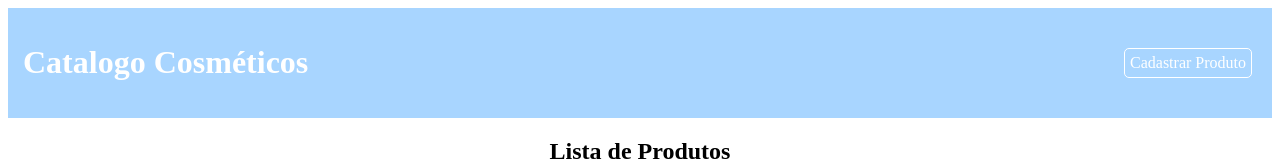
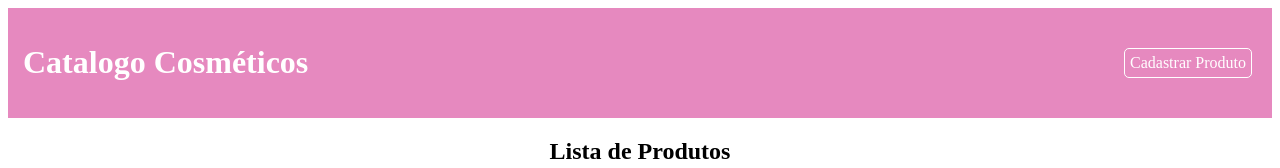
Before and after one commit to 07174293182/CatalogoCosmeticos-front-end, a React (Vite) app: page / in a window 1280 px wide. Shown: the top 168 px of the page. Built offline with nearby package versions, Linux system fonts and the light colour scheme; no server answers.

Commit message:
Update Header.css

```diff
--- a/src/componentes/header/Header.css
+++ b/src/componentes/header/Header.css
@@ -1,5 +1,5 @@
 header{
-    background-color: rgb(168, 213, 255);
+    background-color: rgb(230, 137, 191);
     color: white;
     padding: 10px;
     text-align: center;
@@ -14,10 +14,10 @@ header ul li{
     margin: 0 10px;
     border: 1px solid white;
     border-radius: 5px;
-    color: white;
+    color: rgb(255, 255, 255);
 }
 header ul li a,header a{
-    color: white;
+    color: rgb(255, 255, 255);
     padding:5px;
     text-decoration: none;
 }
```
